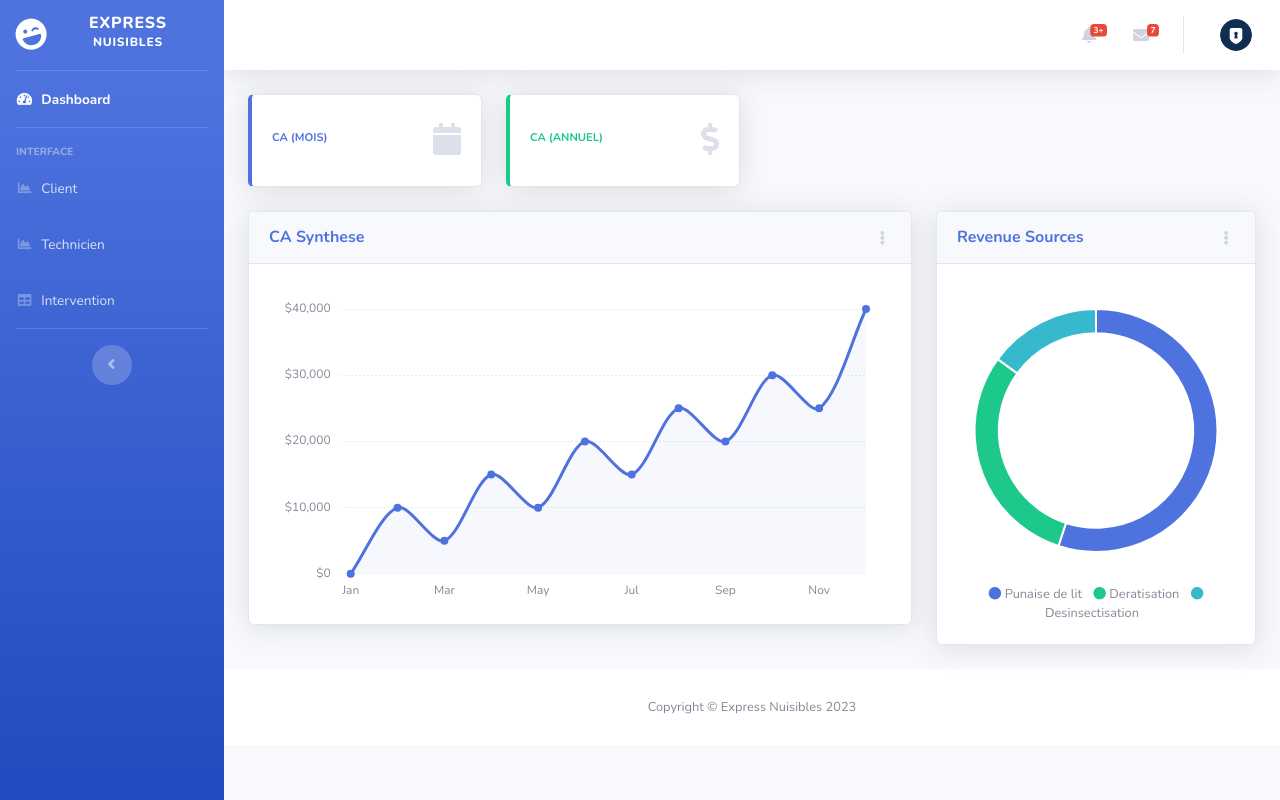
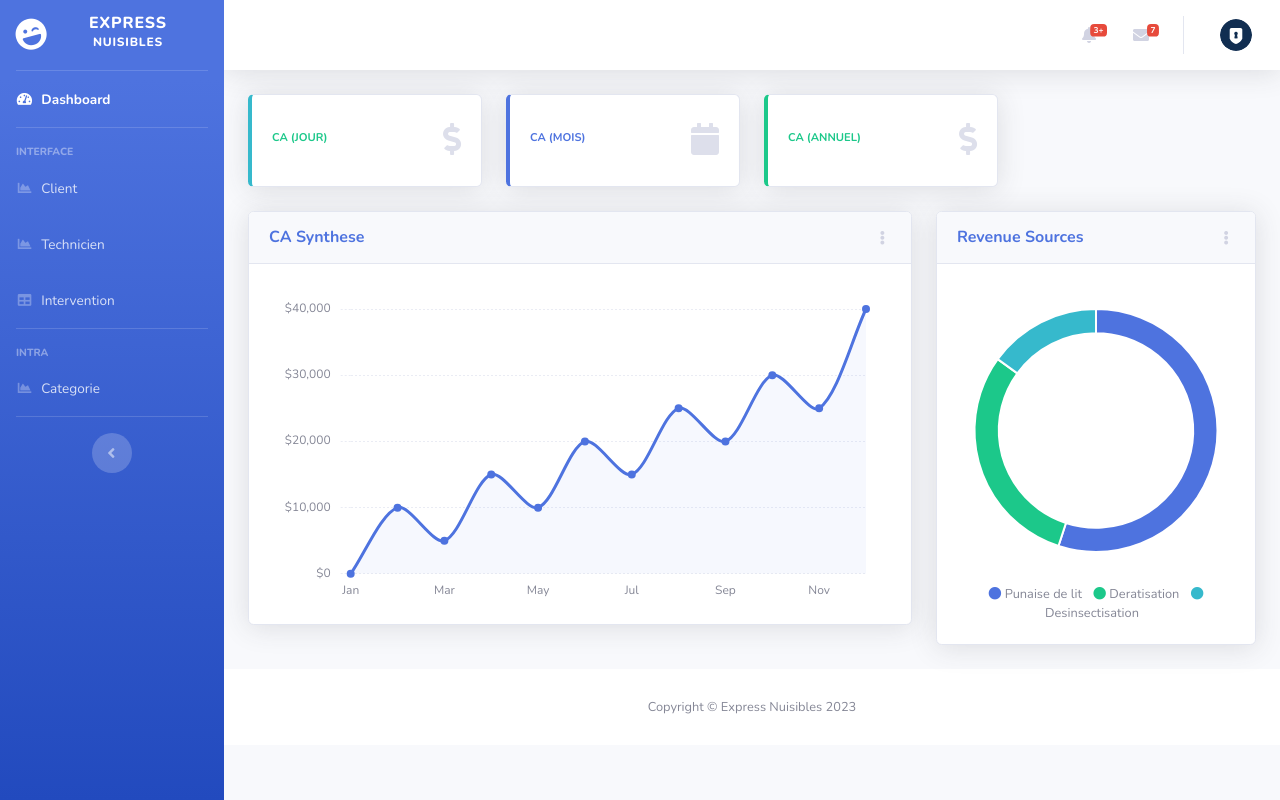
Before and after one commit to nathanibgui/expressn, a Symfony app: template templates/home/index.html.twig in a window 1280 px wide. Run offline with Twig, Linux system fonts and the light colour scheme; the template is opened without the code that fills it, so the values that code supplies are empty; some libraries are stand-ins or nearby versions.

Commit message:
v4.2 ajout du calcul du CA par jour + modification de l'entite realisation avec l'ajout des categorie possible

```diff
--- a/src/Controller/HomeController.php
+++ b/src/Controller/HomeController.php
@@ -13,10 +13,13 @@ class HomeController extends AbstractController
     #[Route('/', name: 'app_home')]
     public function index(AuthenticationUtils $authenticationUtils, RealisationRepository $realisationRepository): Response
     {
-
+        // corresponds au CA de l'annee actue:
         $prixAnnee = $realisationRepository->anneeActuel();
 
+        // corresponds au CA du mois actuel
         $prixMois = $realisationRepository->moisActuel();
+
+        $prixJour = $realisationRepository->jourActuel();
 
         //dd($prixAnnee);
         //dd($prixMois);
@@ -28,6 +31,7 @@ class HomeController extends AbstractController
             'controller_name' => 'HomeController',
             'prixAnnee' => $prixAnnee,
             'prixMois' => $prixMois,
+            'prixJour' => $prixJour,
             'last_username' => $lastUsername
         ]);
     }
--- a/templates/base.html.twig
+++ b/templates/base.html.twig
@@ -70,6 +70,17 @@
             <a class="nav-link" href="/realisation">
                 <i class="fas fa-fw fa-table"></i>
                 <span>Intervention</span></a>
+        </li>
+        <!-- Divider -->
+        <hr class="sidebar-divider d-none d-md-block">
+        <div class="sidebar-heading">
+            Intra
+        </div>
+
+        <li class="nav-item">
+            <a class="nav-link" href="/categorie">
+                <i class="fas fa-fw fa-chart-area"></i>
+                <span>Categorie</span></a>
         </li>
 
         <!-- Divider -->
--- a/templates/home/index.html.twig
+++ b/templates/home/index.html.twig
@@ -11,6 +11,28 @@
 
     <!-- Content Row -->
     <div class="row">
+
+        <!-- Earnings (Monthly) Card Example -->
+        <div class="col-xl-3 col-md-6 mb-4">
+            <div class="card border-left-info shadow h-100 py-2">
+                <div class="card-body">
+                    <div class="row no-gutters align-items-center">
+                        <div class="col mr-2">
+                            <div class="text-xs font-weight-bold text-success text-uppercase mb-1">
+                                CA (Jour)</div>
+                            {% if prixJour %}
+                                <div class="h5 mb-0 font-weight-bold text-gray-800">
+                                    {{ prixJour[0]['SUM(prix)'] | number_format(2,',','.')  }} €
+                                </div>
+                            {% endif %}
+                        </div>
+                        <div class="col-auto">
+                            <i class="fas fa-dollar-sign fa-2x text-gray-300"></i>
+                        </div>
+                    </div>
+                </div>
+            </div>
+        </div>
 
         <!-- Earnings (Monthly) Card Example -->
         <div class="col-xl-3 col-md-6 mb-4">
@@ -33,6 +55,8 @@
                 </div>
             </div>
         </div>
+
+
 
         <!-- Earnings (Monthly) Card Example -->
         <div class="col-xl-3 col-md-6 mb-4">
--- a/templates/realisation/index.html.twig
+++ b/templates/realisation/index.html.twig
@@ -16,6 +16,7 @@
                 <th>Cp</th>
                 <th>Ville</th>
                 <th>Prix</th>
+                <th>Categorie</th>
                 <th>Date</th>
                 <th>Actions</th>
             </tr>
@@ -28,10 +29,11 @@
                 <td>{{ realisation[0].cp }}</td>
                 <td>{{ realisation[0].ville }}</td>
                 <td>{{ realisation[0].prix }} €</td>
+                <td>{{ realisation['Categorie'] }}</td>
                 <td>{{ realisation[0].date ? realisation[0].date|date('d-m-Y') : '' }}</td>
                 <td>
                     <a class="btn btn-primary mr-2" href="{{ path('app_realisation_show', {'id': realisation[0].id}) }}">Voir +</a>
-                    <a class="btn btn-success" href="{{ path('app_realisation_edit', {'id': realisation[0].id}) }}">Modifier</a>
+                    <a class="btn btn-success"      href="{{ path('app_realisation_edit', {'id': realisation[0].id}) }}">Modifier</a>
                 </td>
             </tr>
         {% else %}
--- a/templates/realisation/show.html.twig
+++ b/templates/realisation/show.html.twig
@@ -38,6 +38,10 @@
                 <th>Technicien</th>
                 <td>{{ technicien[0].nom }}</td>
             </tr>
+            <tr>
+                <th>Categorie</th>
+                <td>{{ categorie.nom }}</td>
+            </tr>
         </tbody>
     </table>
 
```
Also changed, not shown: src/Controller/RealisationController.php (+3 -4 lines), src/Entity/Realisation.php (+16 -0 lines), src/Form/RealisationType.php (+6 -2 lines), src/Repository/RealisationRepository.php (+16 -3 lines), templates/client/edit.html.twig (+10 -3 lines), templates/client/new.html.twig (+10 -3 lines), templates/realisation/edit.html.twig (+9 -3 lines), templates/technicien/edit.html.twig (+10 -3 lines), templates/technicien/new.html.twig (+11 -3 lines), 1 other file.
